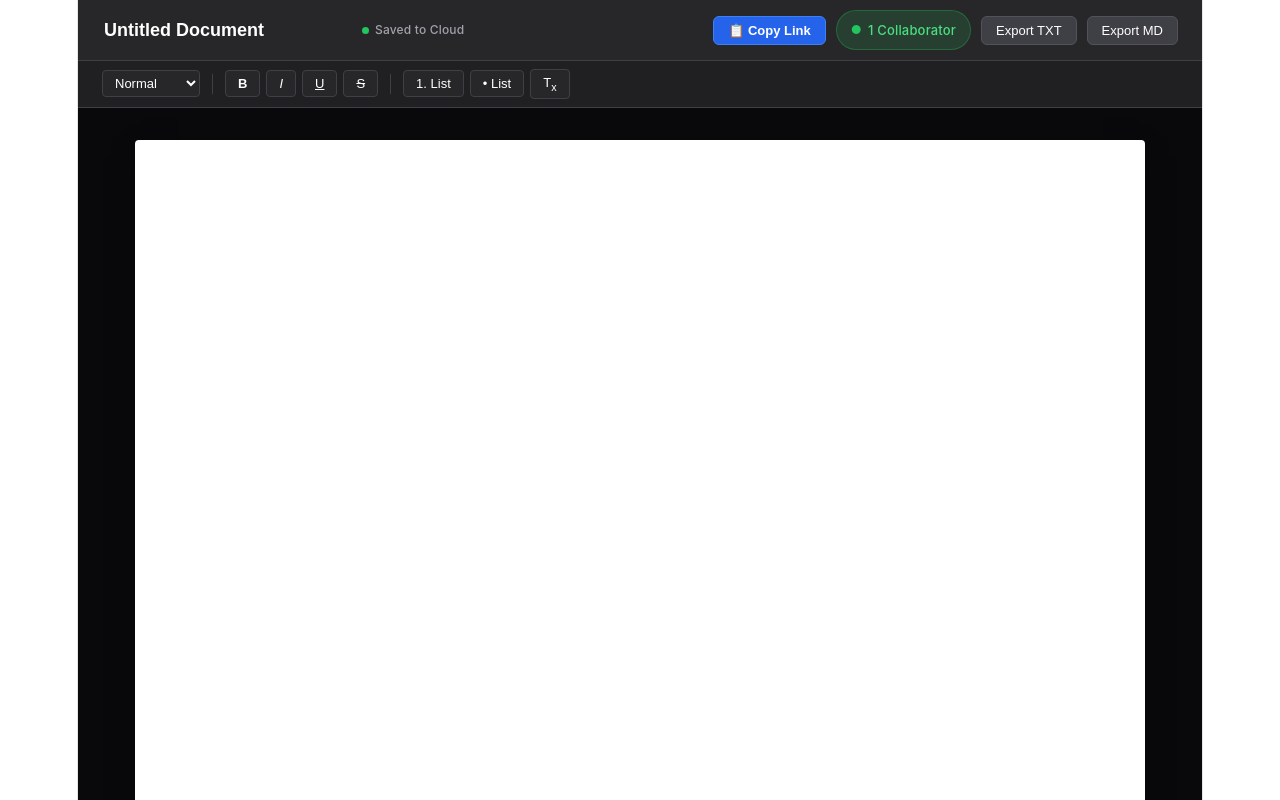
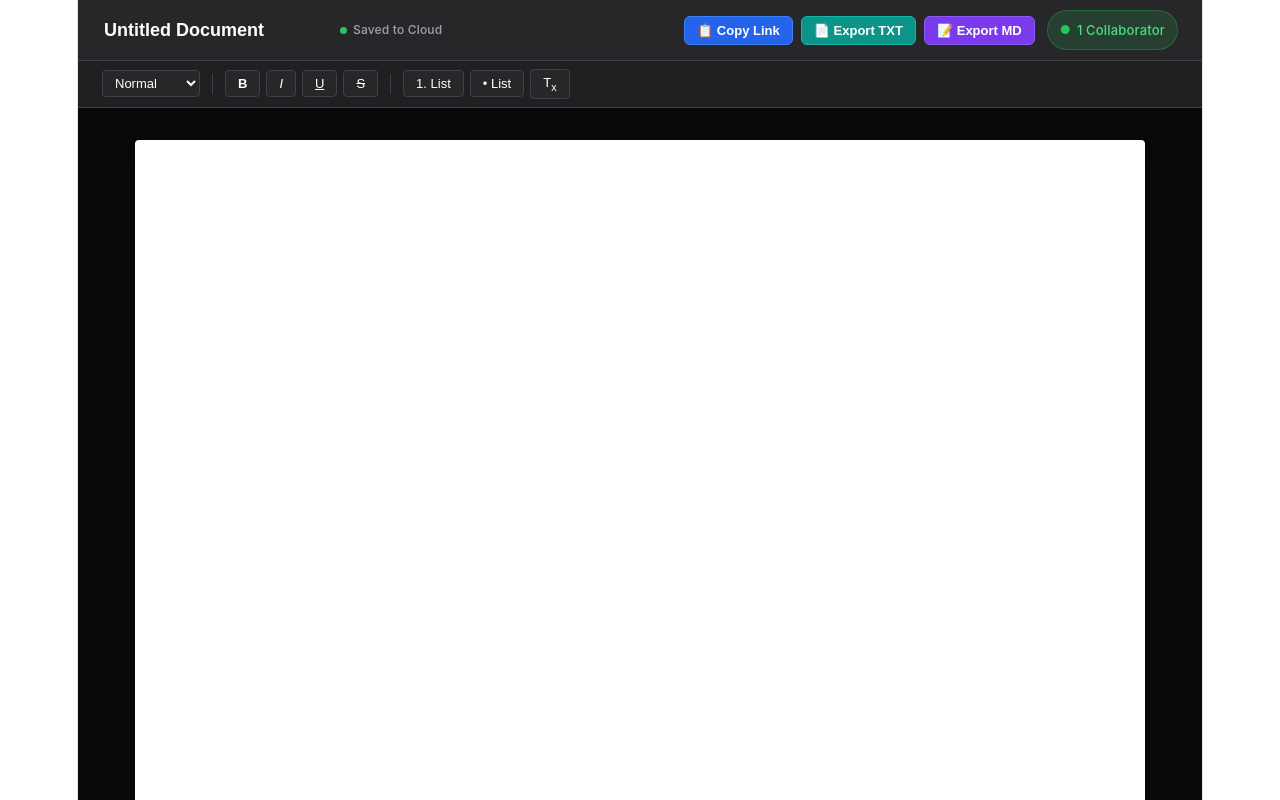
Before and after one commit to Clyroworks-Web/syncscript-client, a React (Vite) app: page /documents/13b56b64-14df-4efa-8edf-567d80291c27 in a window 1280 px wide. Built offline with nearby package versions, Linux system fonts and the light colour scheme; no server answers.

Commit message:
Style Export TXT and MD buttons with matching modern theme

```diff
--- a/src/App.jsx
+++ b/src/App.jsx
@@ -2,9 +2,7 @@ import React, { useState, useEffect, useRef } from "react";
 import { io } from "socket.io-client";
 import DOMPurify from "dompurify";
 
-// Expose DOMPurify globally for browser console testing
 window.DOMPurify = DOMPurify;
-
 const SERVER_URL = "https://syncscript-server-0rc2.onrender.com";
 
 export default function App() {
@@ -12,26 +10,35 @@ export default function App() {
   const [collaborators, setCollaborators] = useState(1);
   const [socket, setSocket] = useState(null);
   const [copied, setCopied] = useState(false);
-  const [saveStatus, setSaveStatus] = useState("Saved"); // "Saved" | "Saving..."
+  const [saveStatus, setSaveStatus] = useState("Saved");
+  const [isLocked, setIsLocked] = useState(false);
+  const [isHost, setIsHost] = useState(false);
 
   const editorRef = useRef(null);
   const isIncomingChange = useRef(false);
   const saveTimeoutRef = useRef(null);
 
-  const getDocumentId = () => {
+  // 1. Get or Generate Room ID & Host Key
+  const getRoomData = () => {
     const path = window.location.pathname;
     const match = path.match(/\/documents\/([a-zA-Z0-9_-]+)/);
+
     if (match && match[1]) {
-      return match[1];
+      const id = match[1];
+      const existingHostKey = localStorage.getItem(`syncscript_host_${id}`);
+      return { id, hostKey: existingHostKey || null };
     }
+
     const newId = crypto.randomUUID();
+    const newHostKey = crypto.randomUUID();
+    localStorage.setItem(`syncscript_host_${newId}`, newHostKey);
     window.history.replaceState(null, "", `/documents/${newId}`);
-    return newId;
+    return { id: newId, hostKey: newHostKey };
   };
 
-  const docId = useRef(getDocumentId());
+  const roomData = useRef(getRoomData());
 
-  // 1. Establish Socket Connection
+  // 2. Establish Socket Connection
   useEffect(() => {
     const s = io(SERVER_URL, {
       transports: ["websocket", "polling"],
@@ -52,11 +59,23 @@ export default function App() {
     };
   }, []);
 
-  // 2. Room Management & Incoming Real-time Updates (Sanitized)
+  // 3. Socket Event Handlers
   useEffect(() => {
     if (!socket) return;
 
-    socket.emit("get-document", docId.current);
+    socket.emit("get-document", {
+      docId: roomData.current.id,
+      hostKey: roomData.current.hostKey,
+    });
+
+    socket.on("room-init", (data) => {
+      setIsHost(data.isHost);
+      setIsLocked(data.isLocked);
+      if (data.isHost && data.assignedHostKey) {
+        localStorage.setItem(`syncscript_host_${roomData.current.id}`, data.assignedHostKey);
+        roomData.current.hostKey = data.assignedHostKey;
+      }
+    });
 
     socket.on("load-document", (doc) => {
       if (editorRef.current) {
@@ -74,31 +93,35 @@ export default function App() {
       }
     });
 
+    socket.on("lock-updated", (lockedState) => {
+      setIsLocked(lockedState);
+    });
+
     socket.on("user-count", (count) => {
       setCollaborators(count);
     });
 
     return () => {
+      socket.off("room-init");
       socket.off("load-document");
       socket.off("receive-changes");
+      socket.off("lock-updated");
       socket.off("user-count");
     };
   }, [socket]);
 
-  // 3. Emit Changes with Real-Time Sync & Debounced Cloud Save
+  const canEdit = !isLocked || isHost;
+
+  // 4. Input Handler with Debounced Auto-Save
   const handleInput = () => {
-    if (isIncomingChange.current) {
+    if (!canEdit || isIncomingChange.current || !socket || !editorRef.current) {
       isIncomingChange.current = false;
       return;
     }
-    if (!socket || !editorRef.current) return;
 
     const cleanHtml = DOMPurify.sanitize(editorRef.current.innerHTML);
-
-    // Broadcast immediately so collaborators see typing in real time
     socket.emit("send-changes", cleanHtml);
 
-    // Set saving status and debounce database write (waits 800ms after you pause typing)
     setSaveStatus("Saving...");
     if (saveTimeoutRef.current) clearTimeout(saveTimeoutRef.current);
 
@@ -108,8 +131,12 @@ export default function App() {
     }, 800);
   };
 
-  // 4. Sanitize Clipboard Paste Events Before Insertion
+  // 5. Paste Sanitization
   const handlePaste = (e) => {
+    if (!canEdit) {
+      e.preventDefault();
+      return;
+    }
     e.preventDefault();
     const clipboardHtml = e.clipboardData.getData("text/html");
     const clipboardText = e.clipboardData.getData("text/plain");
@@ -122,23 +149,33 @@ export default function App() {
     handleInput();
   };
 
-  // 5. One-Click Copy Link Handler
+  // 6. Presenter Lock Toggle
+  const toggleLock = () => {
+    if (!isHost || !socket) return;
+    socket.emit("toggle-lock", {
+      docId: roomData.current.id,
+      hostKey: roomData.current.hostKey,
+    });
+  };
+
+  // 7. Copy Link Handler
   const handleCopyLink = () => {
-    const cleanUrl = `${window.location.origin}/documents/${docId.current}`;
+    const cleanUrl = `${window.location.origin}/documents/${roomData.current.id}`;
     navigator.clipboard.writeText(cleanUrl).then(() => {
       setCopied(true);
       setTimeout(() => setCopied(false), 2000);
     });
   };
 
-  // 6. Formatting Actions
+  // 8. Toolbar Commands
   const format = (command, value = null) => {
+    if (!canEdit) return;
     document.execCommand(command, false, value);
     if (editorRef.current) editorRef.current.focus();
     handleInput();
   };
 
-  // 7. File Export Actions
+  // 9. Document Exporter
   const exportFile = (formatType) => {
     if (!editorRef.current) return;
     const content = formatType === "txt"
@@ -161,6 +198,7 @@ export default function App() {
           <input
             type="text"
             value={title}
+            disabled={!canEdit}
             onChange={(e) => setTitle(e.target.value)}
             style={styles.titleInput}
             placeholder="Untitled Document"
@@ -172,29 +210,72 @@ export default function App() {
             }} />
             {saveStatus === "Saved" ? "Saved to Cloud" : "Saving..."}
           </div>
+
+          {isLocked && (
+            <div style={isHost ? styles.presenterBadge : styles.lockedBadge}>
+              {isHost ? "🔒 Presenting (Viewers Locked)" : "🔒 Read Only (Presenter Mode)"}
+            </div>
+          )}
         </div>
 
         <div style={styles.rightActions}>
+          {isHost && (
+            <button
+              style={{
+                ...styles.btnBase,
+                backgroundColor: isLocked ? "#dc2626" : "#27272a",
+                borderColor: isLocked ? "#ef4444" : "#52525b",
+              }}
+              onClick={toggleLock}
+            >
+              {isLocked ? "🔓 Unlock Collaboration" : "🔒 Presenter Mode"}
+            </button>
+          )}
+
+          {/* Copy Link (Blue) */}
           <button
             style={{
-              ...styles.copyBtn,
+              ...styles.btnBase,
               backgroundColor: copied ? "#16a34a" : "#2563eb",
-              borderColor: copied ? "#22c55e" : "#3b82f6"
+              borderColor: copied ? "#22c55e" : "#3b82f6",
             }}
             onClick={handleCopyLink}
           >
             {copied ? "✓ Copied!" : "📋 Copy Link"}
           </button>
 
+          {/* Export TXT (Teal) */}
+          <button
+            style={{
+              ...styles.btnBase,
+              backgroundColor: "#0d9488",
+              borderColor: "#14b8a6",
+            }}
+            onClick={() => exportFile("txt")}
+          >
+            📄 Export TXT
+          </button>
+
+          {/* Export MD (Violet) */}
+          <button
+            style={{
+              ...styles.btnBase,
+              backgroundColor: "#7c3aed",
+              borderColor: "#8b5cf6",
+            }}
+            onClick={() => exportFile("md")}
+          >
+            📝 Export MD
+          </button>
+
           <div style={styles.badge}>
             <span style={styles.dot}>●</span> {collaborators} Collaborator{collaborators > 1 ? "s" : ""}
           </div>
-          <button style={styles.btn} onClick={() => exportFile("txt")}>Export TXT</button>
-          <button style={styles.btn} onClick={() => exportFile("md")}>Export MD</button>
         </div>
       </header>
 
-      <div style={styles.toolbar}>
+      {/* Formatting Toolbar */}
+      <div style={{ ...styles.toolbar, opacity: canEdit ? 1 : 0.45, pointerEvents: canEdit ? "auto" : "none" }}>
         <select
           style={styles.select}
           onChange={(e) => format("formatBlock", e.target.value)}
@@ -219,11 +300,15 @@ export default function App() {
       <main style={styles.editorWrapper}>
         <div
           ref={editorRef}
-          contentEditable
+          contentEditable={canEdit}
           suppressContentEditableWarning
           onInput={handleInput}
           onPaste={handlePaste}
-          style={styles.editorPage}
+          style={{
+            ...styles.editorPage,
+            cursor: canEdit ? "text" : "not-allowed",
+            backgroundColor: canEdit ? "#ffffff" : "#f8fafc",
+          }}
         />
       </main>
     </div>
@@ -250,7 +335,7 @@ const styles = {
   titleGroup: {
     display: "flex",
     alignItems: "center",
-    gap: "16px",
+    gap: "14px",
   },
   titleInput: {
     backgroundColor: "transparent",
@@ -259,7 +344,7 @@ const styles = {
     fontSize: "18px",
     fontWeight: "600",
     outline: "none",
-    width: "240px",
+    width: "220px",
   },
   saveStatusBadge: {
     display: "flex",
@@ -275,25 +360,46 @@ const styles = {
     borderRadius: "50%",
     display: "inline-block",
   },
+  presenterBadge: {
+    backgroundColor: "rgba(59, 130, 246, 0.15)",
+    color: "#60a5fa",
+    border: "1px solid rgba(59, 130, 246, 0.3)",
+    padding: "3px 10px",
+    borderRadius: "12px",
+    fontSize: "12px",
+    fontWeight: "600",
+  },
+  lockedBadge: {
+    backgroundColor: "rgba(239, 68, 68, 0.15)",
+    color: "#f87171",
+    border: "1px solid rgba(239, 68, 68, 0.3)",
+    padding: "3px 10px",
+    borderRadius: "12px",
+    fontSize: "12px",
+    fontWeight: "600",
+  },
   rightActions: {
     display: "flex",
     alignItems: "center",
-    gap: "10px",
+    gap: "8px",
   },
-  copyBtn: {
+  btnBase: {
     color: "#ffffff",
     border: "1px solid",
     borderRadius: "6px",
-    padding: "6px 14px",
+    padding: "6px 12px",
     fontSize: "13px",
     cursor: "pointer",
     fontWeight: "600",
     transition: "background-color 0.2s ease, border-color 0.2s ease",
+    display: "flex",
+    alignItems: "center",
+    gap: "5px",
   },
   badge: {
     backgroundColor: "rgba(34, 197, 94, 0.15)",
     color: "#4ade80",
-    padding: "6px 14px",
+    padding: "6px 12px",
     borderRadius: "20px",
     fontSize: "13px",
     fontWeight: "500",
@@ -301,20 +407,11 @@ const styles = {
     alignItems: "center",
     gap: "6px",
     border: "1px solid rgba(34, 197, 94, 0.3)",
+    marginLeft: "4px",
   },
   dot: {
     color: "#22c55e",
     fontSize: "12px",
-  },
-  btn: {
-    backgroundColor: "#3f3f46",
-    color: "#ffffff",
-    border: "1px solid #52525b",
-    borderRadius: "6px",
-    padding: "6px 14px",
-    fontSize: "13px",
-    cursor: "pointer",
-    fontWeight: "500",
   },
   toolbar: {
     display: "flex",
@@ -323,6 +420,7 @@ const styles = {
     padding: "8px 24px",
     backgroundColor: "#202023",
     borderBottom: "1px solid #3f3f46",
+    transition: "opacity 0.2s ease",
   },
   select: {
     backgroundColor: "#27272a",
@@ -359,13 +457,13 @@ const styles = {
   editorPage: {
     width: "850px",
     minHeight: "1100px",
-    backgroundColor: "#ffffff",
-    color: "#18181b",
     padding: "60px 80px",
     boxShadow: "0 10px 25px -5px rgba(0, 0, 0, 0.5)",
     borderRadius: "4px",
     outline: "none",
     fontSize: "16px",
     lineHeight: "1.6",
+    color: "#18181b",
+    transition: "background-color 0.2s ease",
   },
 };
```
